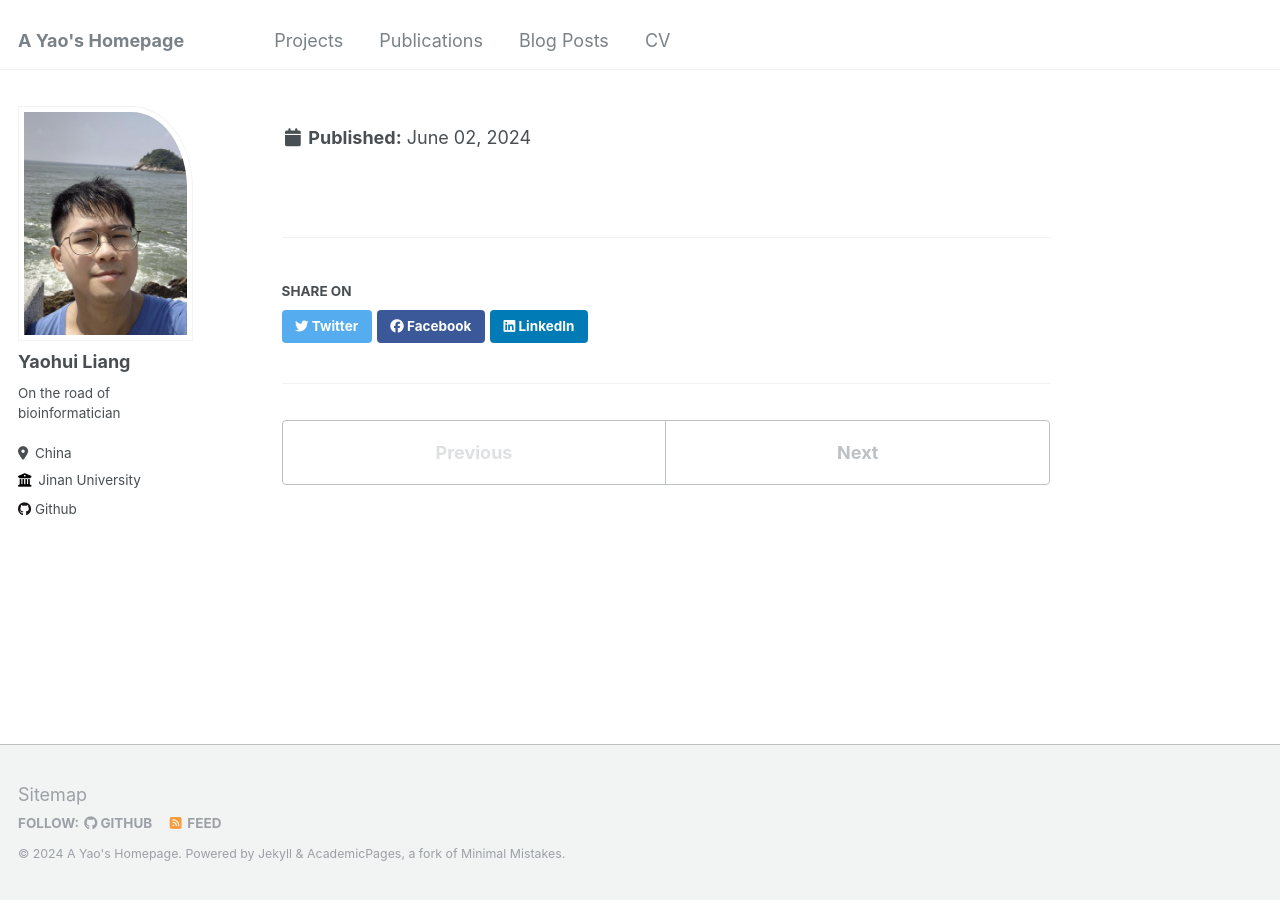
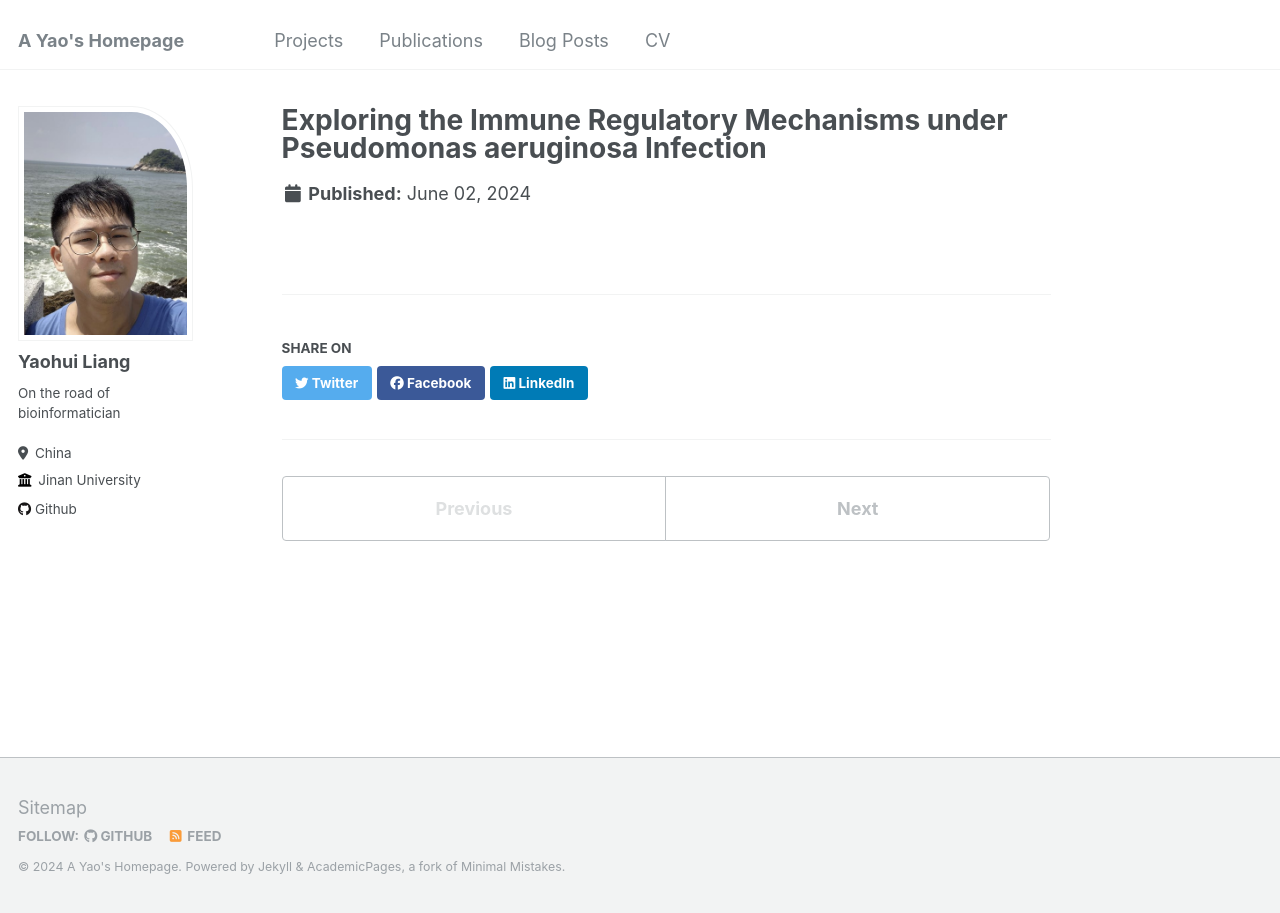
Before and after one commit to Stupid1Fish/Academic-Pages, a Jekyll site: the page built from _projects/202306-project1.md, in a window 1280 px wide. Built offline with Jekyll 4.4.1, drawn with Linux system fonts in a browser that asks for light colours; part of the change alters nothing that is shown.

```diff
--- a/_projects/202306-project1.md
+++ b/_projects/202306-project1.md
@@ -1,11 +1,14 @@
 ---
+
 title: "Exploring the Immune Regulatory Mechanisms under Pseudomonas aeruginosa Infection"
 collection: projects
-excerpt:'探究在铜绿假单胞菌侵染下机体发生的免疫调控机制<br>
+permalink:
+excerpt: '
+探究在铜绿假单胞菌侵染下机体发生的免疫调控机制<br>
 一、基本流程：<br>
 1、收集12篇铜绿细菌感染人鼠相关文献，对组学数据进行清洗和挖掘，发现关键调控基因NR4A1<br>
 2、构建NR4A1基因沉默和过表达铜绿感染的RAW264.7和THP-1巨噬细胞模型，进行时序全转录组测序，构建调控网络<br>
 3、构建NR4A1基因缺陷铜绿感染C57小鼠模型，提取肺部组织进行scRNA-seq<br>
 4、聚焦巨噬细胞亚群特征，探究NR4A1信号轴对巨噬细胞命运决定和功能调控，阐述铜绿感染可能导致的免疫抑制机制<br>'
-permalink:
+
 ---
```
